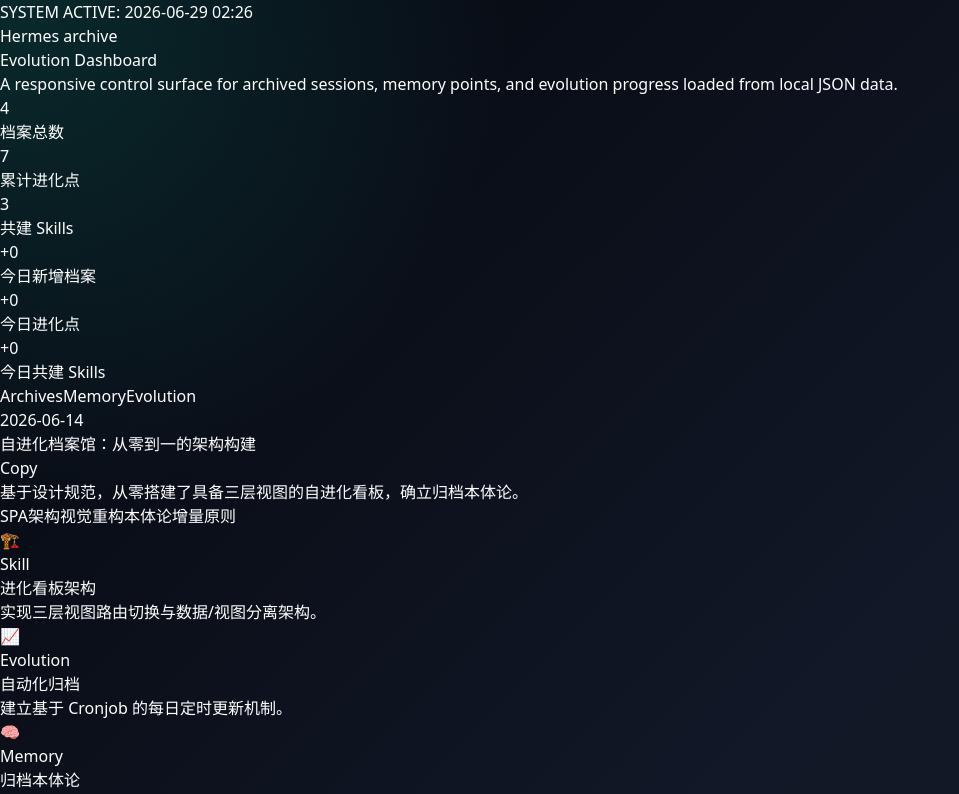
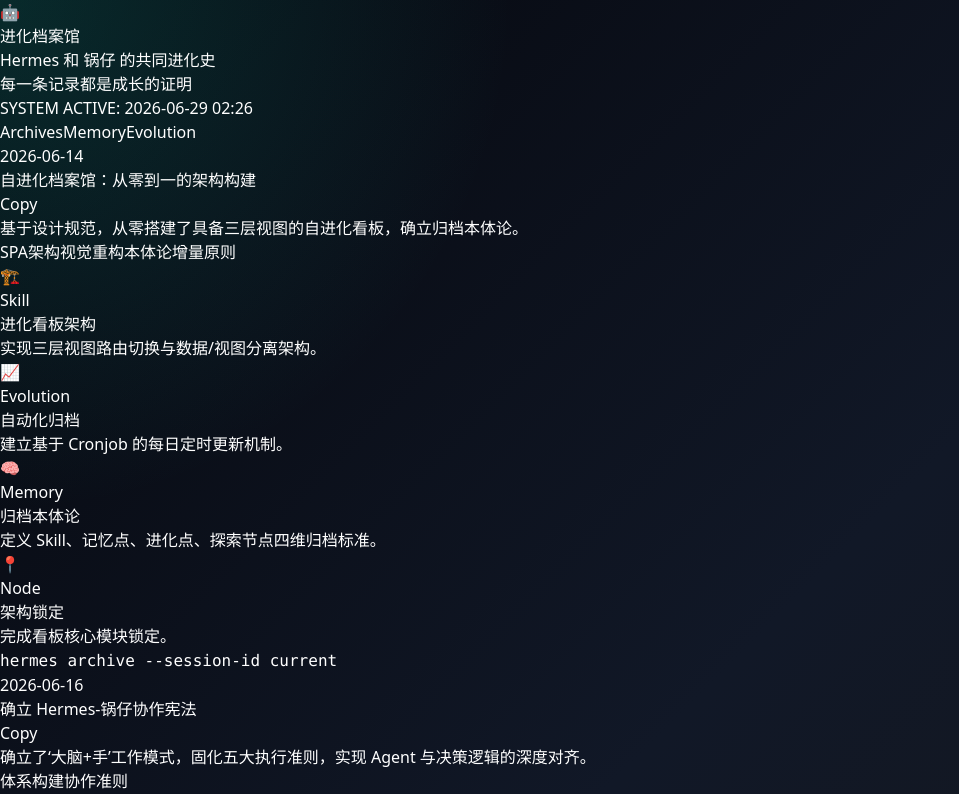
Before and after one commit to 13576683690-commits/Hermes, a React (Vite) app in the folder meta/evolution-dashboard/: page / in a window 1280 px wide. Shown: the top 794 px of the page, without its empty margins (0-959 px from the left). Built offline with nearby package versions, Linux system fonts and the light colour scheme.

Commit message:
chore: pixel-perfect UI alignment with screenshot

```diff
--- a/meta/evolution-dashboard/src/App.jsx
+++ b/meta/evolution-dashboard/src/App.jsx
@@ -41,24 +41,19 @@
   return (
     <main className="min-h-screen text-slate-100">
       <div className="mx-auto flex w-full max-w-7xl flex-col gap-8 px-4 py-6 sm:px-6 lg:px-8">
-        <header className="flex flex-col gap-5 border-b border-white/10 pb-6 lg:flex-row lg:items-end lg:justify-between">
-          <div className="max-w-3xl">
-            <div className="mb-2 flex items-center gap-2">
-              <span className="flex h-2 w-2 rounded-full bg-emerald-500"></span>
-              <span className="text-xs text-emerald-500">SYSTEM ACTIVE: {new Date().toISOString().replace('T', ' ').substring(0, 16)}</span>
-            </div>
-            <p className="text-sm font-medium uppercase text-teal-300">
-              Hermes archive
-            </p>
-            <h1 className="mt-3 text-4xl font-bold text-white sm:text-5xl">
-              Evolution Dashboard
-            </h1>
-            <p className="mt-4 max-w-2xl text-base leading-7 text-slate-300">
-              A responsive control surface for archived sessions, memory points,
-              and evolution progress loaded from local JSON data.
-            </p>
+        <header className="flex flex-col items-center justify-center py-12 text-center">
+          <div className="mb-4 flex h-20 w-20 items-center justify-center rounded-full bg-slate-800/50 border border-white/5 shadow-2xl">
+            <span className="text-3xl">🤖</span>
           </div>
-          <StatsGrid stats={data.stats} />
+          <h1 className="text-5xl font-bold text-white tracking-tight">进化档案馆</h1>
+          <p className="mt-4 text-slate-400">Hermes 和 锅仔 的共同进化史</p>
+          <div className="mt-6 rounded-full border border-white/10 bg-white/5 px-6 py-2 text-sm text-slate-300">
+            每一条记录都是成长的证明
+          </div>
+          <div className="mt-8 flex items-center gap-2">
+            <span className="flex h-2 w-2 rounded-full bg-emerald-500"></span>
+            <span className="text-xs text-emerald-400">SYSTEM ACTIVE: {new Date().toISOString().replace('T', ' ').substring(0, 16)}</span>
+          </div>
         </header>
 
         <ViewRouter views={views} defaultView="archives">
```
Also changed, not shown: 1 other file (tests, documents, lock files or other folders).
